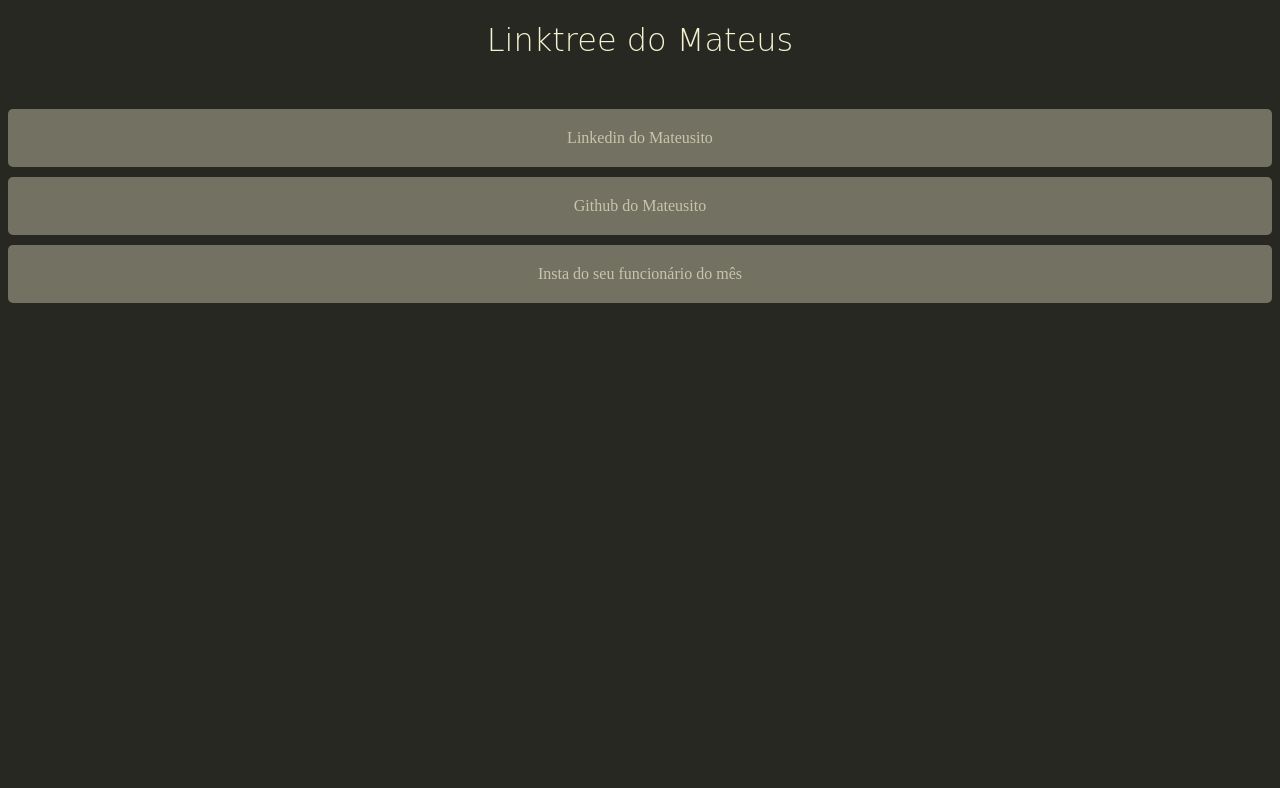
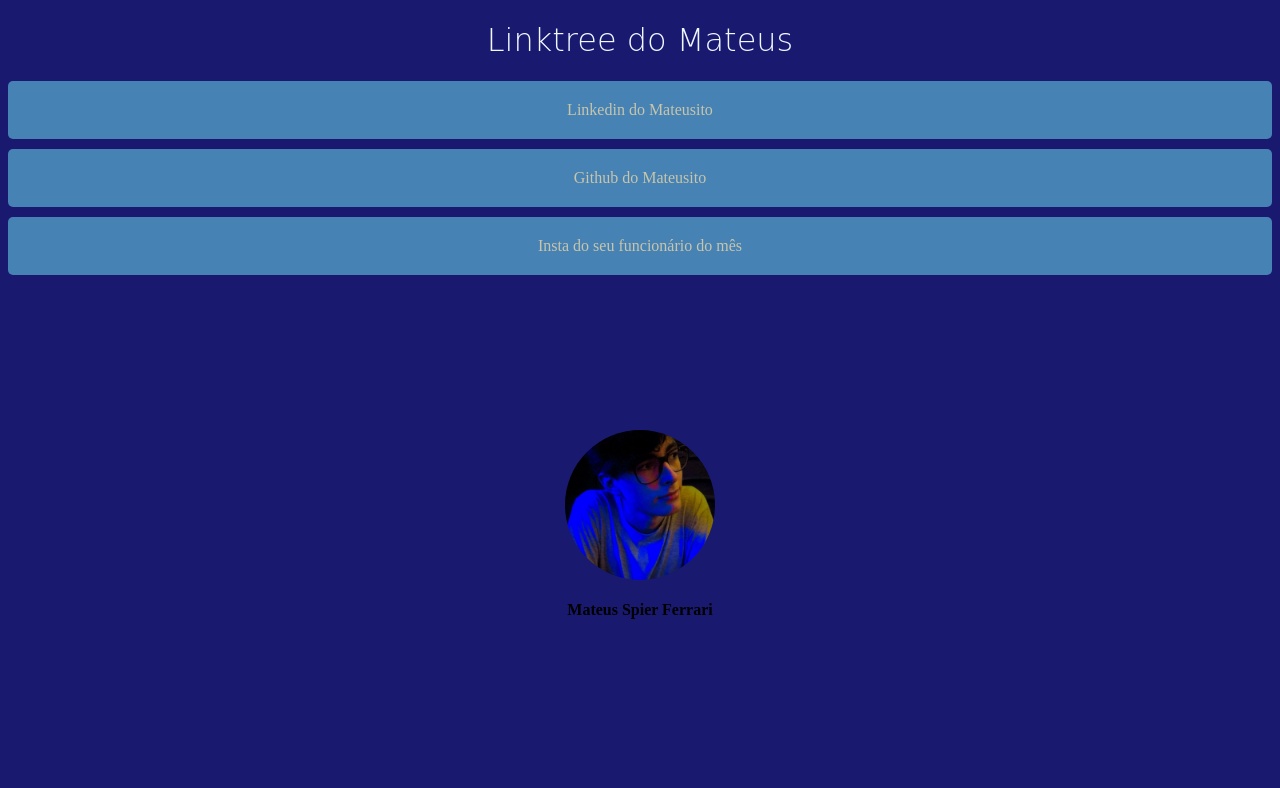
Before and after one commit to 3ateusferrari/LinkTree, a plain HTML site: page index.html in a window 1280 px wide. Drawn offline with Linux system fonts and the light colour scheme.

Commit message:
Correção do title, adição da foto e outras correções

```diff
--- a/index.html
+++ b/index.html
@@ -7,15 +7,20 @@
     <link rel="stylesheet" href="style.css">
 </head>
 <body class="mudarCorDeFundo">
+    <h1>Linktree do Mateus</h1>
 
-    <h1>Linktree do Mateus</h1>
-    <br>
-    <a href="https://www.linkedin.com/in/3ateusferrari/" class="blocoClicavel" target="_blank">Linkedin do Mateusito</a>
+    <main>
+        <a href="https://www.linkedin.com/in/3ateusferrari/" class="blocoClicavel" target="_blank">Linkedin do Mateusito</a>
 
-    <a href="https://github.com/3ateusferrari" class="blocoClicavel" target="_blank">Github do Mateusito</a>
+        <a href="https://github.com/3ateusferrari" class="blocoClicavel" target="_blank">Github do Mateusito</a>
 
-    <a href="https://www.instagram.com/mateusferrariii/" class="blocoClicavel" target="_blank">Insta do seu funcionário do mês</a>
+        <a href="https://www.instagram.com/mateusferrariii/" class="blocoClicavel" target="_blank">Insta do seu funcionário do mês</a>
+    </main>
 
+    <footer class="container">
+        <img src="perfil.jpg" alt="Foto de perfil do dono desse Linkedin" class="minhaImagem">
+        <h4 style="height: -50px;;">Mateus Spier Ferrari</h4>
+    </footer>
 
 </body>
 </html>
--- a/style.css
+++ b/style.css
@@ -2,11 +2,11 @@
     text-align: center;
     font-family: cursive;
     font-weight: 200;
-    color: #F5F2D0 ;
+    color: aliceblue ;
 }
 
 .mudarCorDeFundo {
-    background-color: #282823;
+    background-color:midnightblue;
 }
 
 .botoes {
@@ -17,7 +17,7 @@
     display: block; /* Faz o link preencher toda a largura do contêiner pai */
     padding: 20px; /* Espaçamento interno para tornar o bloco maior */
     margin: 10px 0; /* Margem externa para espaço entre elementos */
-    background-color: #737162; /* Cor de fundo */
+    background-color:steelblue; /* Cor de fundo */
     color: #c8c5aa; /* Cor do texto */
     text-align: center; /* Alinha o texto ao centro */
     text-decoration: none; /* Remove o sublinhado do link */
@@ -26,5 +26,19 @@
 }
 
 .blocoClicavel:hover {
-    background-color: #45a049; /* Cor de fundo ao passar o mouse */
+    background-color:cornflowerblue; /* Cor de fundo ao passar o mouse */
 }
+
+.container {
+    display: flex;
+    flex-direction: column;
+    justify-content: center;
+    align-items: center;
+    height: 500px;
+}
+
+img {
+    border-radius: 360px;
+    height: 150px;
+    width: 150px;
+}
```
Also changed, not shown: perfil.jpg (added).
